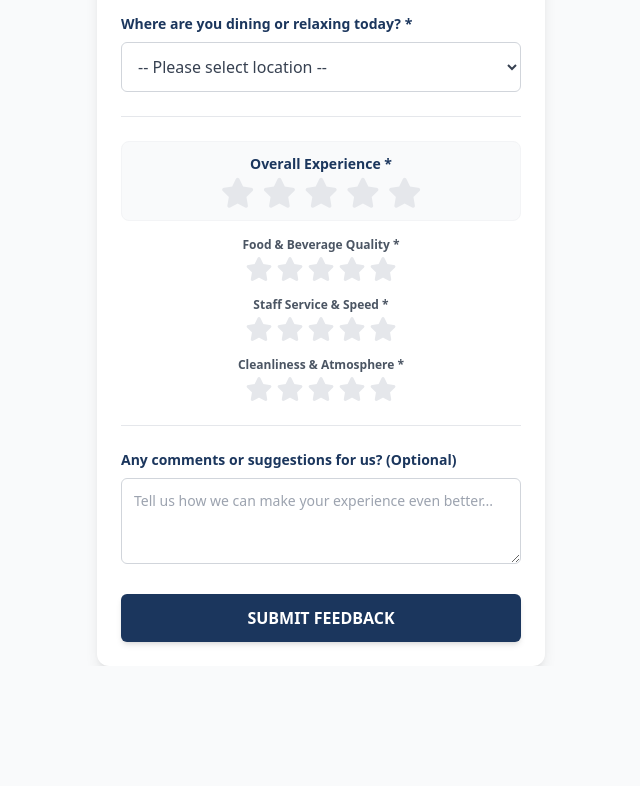
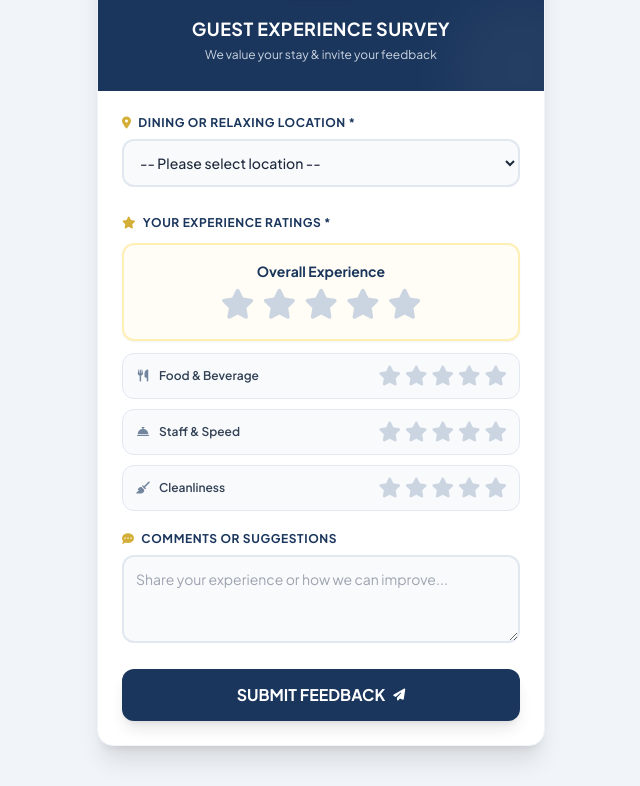
Before and after one commit to nhekmab-cloud/hotel--guest-feedback, a plain HTML site: page index.html in a window 1280 px wide. Shown: the part 146-932 px from the top of the page, without its empty margins (319-959 px from the left). Before the commit the page ends 812 px from the top, so only its background shows below. Drawn offline with nearby package versions, Linux system fonts and the light colour scheme.

Commit message:
Update HTML structure and styles for feedback form

```diff
--- a/index.html
+++ b/index.html
@@ -5,38 +5,57 @@
     <meta name="viewport" content="width=device-width, initial-scale=1.0">
     <title>Independence Hotel - Guest Feedback</title>
     <script src="https://cdn.tailwindcss.com"></script>
-    <link href="https://cdnjs.cloudflare.com/ajax/libs/font-awesome/6.0.0/css/all.min.css" rel="stylesheet">
+    <link href="https://cdnjs.cloudflare.com/ajax/libs/font-awesome/6.4.0/css/all.min.css" rel="stylesheet">
+    <link href="https://fonts.googleapis.com/css2?family=Plus+Jakarta+Sans:wght@400;500;600;700;800&display=swap" rel="stylesheet">
     <script>
         tailwind.config = {
             theme: {
                 extend: {
+                    fontFamily: {
+                        sans: ['Plus Jakarta Sans', 'sans-serif'],
+                    },
                     colors: {
                         navy: '#1B365D',
-                        gold: '#C5A880',
+                        navyDark: '#122543',
+                        gold: '#D4AF37',
+                        goldHover: '#B89528',
+                        lightBg: '#F8FAFC'
                     }
                 }
             }
         }
     </script>
     <style>
-        .star-rating i { color: #e5e7eb; cursor: pointer; transition: color 0.2s; }
-        .star-rating i.active, .star-rating i:hover { color: #C5A880; }
+        .star-rating i { color: #CBD5E1; cursor: pointer; transition: all 0.2s ease; }
+        .star-rating i.active, .star-rating i:hover { color: #D4AF37; transform: scale(1.15); }
     </style>
 </head>
-<body class="bg-gray-50 h-full flex items-center justify-center p-4">
-    <div class="max-w-md w-full bg-white rounded-xl shadow-lg overflow-hidden mt-4 mb-4">
-        <!-- Header & Logo -->
-        <div class="bg-navy p-6 text-center">
-            <img src="Logo PNG-white.png" alt="Independence Hotel" class="h-16 mx-auto mb-2" onerror="this.src='https://via.placeholder.com/150x50?text=Logo'">
-            <h2 class="text-white text-xl font-semibold tracking-wider">GUEST EXPERIENCE SURVEY</h2>
+<body class="bg-slate-100 font-sans min-h-full flex items-center justify-center p-3 sm:p-6">
+
+    <div class="max-w-md w-full bg-white rounded-2xl shadow-xl overflow-hidden border border-slate-100 my-4">
+
+        <!-- Header & Logo Section -->
+        <div class="bg-navy p-7 text-center relative overflow-hidden">
+            <div class="absolute -right-10 -bottom-10 w-32 h-32 bg-white/5 rounded-full blur-2xl"></div>
+
+            <!-- Logo Box Container (Ensures logo is always visible) -->
+            <div class="bg-white p-3 rounded-xl shadow-md inline-block mb-3 border border-white/20">
+                <img src="Logo PNG-white.png" alt="Independence Hotel" class="h-12 mx-auto object-contain" onerror="this.src='IH_LOGO.png'; this.onerror=null;">
             </div>
 
-        <!-- Form -->
-        <form id="feedbackForm" class="p-6 space-y-6">
+            <h2 class="text-white font-bold text-lg tracking-wide uppercase">Guest Experience Survey</h2>
+            <p class="text-slate-300 text-xs mt-1">We value your stay & invite your feedback</p>
+        </div>
+
+        <!-- Form Section -->
+        <form id="feedbackForm" class="p-5 sm:p-6 space-y-5">
+
             <!-- Outlet Selection -->
             <div>
-                <label class="block text-sm font-bold text-navy mb-2">Where are you dining or relaxing today? *</label>
-                <select id="outlet" required class="w-full border-gray-300 border rounded-md p-3 focus:ring-navy focus:border-navy bg-white text-gray-700">
+                <label class="block text-xs font-bold uppercase tracking-wider text-navy mb-2">
+                    <i class="fa-solid fa-location-dot text-gold mr-1"></i> Dining or Relaxing Location *
+                </label>
+                <select id="outlet" required class="w-full border-2 border-slate-200 rounded-xl p-3 focus:ring-2 focus:ring-navy focus:border-navy bg-slate-50 text-slate-800 text-sm font-medium transition">
                     <option value="">-- Please select location --</option>
                     <option value="Sunset Restaurant">Sunset Restaurant</option>
                     <option value="Coral Restaurant (Breakfast)">Coral Restaurant (Breakfast)</option>
@@ -49,15 +68,16 @@
                 </select>
             </div>
 
-            <hr class="border-gray-200">
+            <!-- Ratings Section Container -->
+            <div class="space-y-3 pt-2">
+                <p class="text-xs font-bold uppercase tracking-wider text-navy">
+                    <i class="fa-solid fa-star text-gold mr-1"></i> Your Experience Ratings *
+                </p>
 
-            <!-- Ratings Section -->
-            <div class="space-y-4">
-
-                <!-- Overall -->
-                <div class="flex flex-col items-center bg-gray-50 p-3 rounded-lg border border-gray-100">
-                    <label class="text-sm font-bold text-navy mb-1">Overall Experience *</label>
-                    <div class="flex space-x-2 text-3xl star-rating" data-category="overall">
+                <!-- Overall Rating (Featured Card) -->
+                <div class="bg-amber-50/50 border-2 border-amber-200/60 p-4 rounded-xl text-center shadow-sm">
+                    <label class="block text-sm font-bold text-navy mb-1">Overall Experience</label>
+                    <div class="flex justify-center space-x-2 text-3xl star-rating py-1" data-category="overall">
                         <i class="fas fa-star" data-rating="1"></i>
                         <i class="fas fa-star" data-rating="2"></i>
                         <i class="fas fa-star" data-rating="3"></i>
@@ -67,10 +87,15 @@
                     <input type="hidden" id="rating_overall">
                 </div>
 
+                <!-- Category Ratings Grid -->
+                <div class="grid grid-cols-1 gap-2.5">
+
                     <!-- Food & Beverage -->
-                <div class="flex flex-col items-center">
-                    <label class="text-xs font-semibold text-gray-600 mb-1">Food & Beverage Quality *</label>
-                    <div class="flex space-x-1 text-2xl star-rating" data-category="food">
+                    <div class="flex items-center justify-between bg-slate-50 p-3 rounded-xl border border-slate-200">
+                        <span class="text-xs font-semibold text-slate-700 flex items-center">
+                            <i class="fa-solid fa-utensils text-navy/60 mr-2 w-4 text-center"></i> Food & Beverage
+                        </span>
+                        <div class="flex space-x-1 text-xl star-rating" data-category="food">
                             <i class="fas fa-star" data-rating="1"></i>
                             <i class="fas fa-star" data-rating="2"></i>
                             <i class="fas fa-star" data-rating="3"></i>
@@ -81,9 +106,11 @@
                     </div>
 
                     <!-- Staff Service -->
-                <div class="flex flex-col items-center">
-                    <label class="text-xs font-semibold text-gray-600 mb-1">Staff Service & Speed *</label>
-                    <div class="flex space-x-1 text-2xl star-rating" data-category="service">
+                    <div class="flex items-center justify-between bg-slate-50 p-3 rounded-xl border border-slate-200">
+                        <span class="text-xs font-semibold text-slate-700 flex items-center">
+                            <i class="fa-solid fa-concierge-bell text-navy/60 mr-2 w-4 text-center"></i> Staff & Speed
+                        </span>
+                        <div class="flex space-x-1 text-xl star-rating" data-category="service">
                             <i class="fas fa-star" data-rating="1"></i>
                             <i class="fas fa-star" data-rating="2"></i>
                             <i class="fas fa-star" data-rating="3"></i>
@@ -93,10 +120,12 @@
                         <input type="hidden" id="rating_service">
                     </div>
 
-                <!-- Cleanliness & Atmosphere -->
-                <div class="flex flex-col items-center">
-                    <label class="text-xs font-semibold text-gray-600 mb-1">Cleanliness & Atmosphere *</label>
-                    <div class="flex space-x-1 text-2xl star-rating" data-category="cleanliness">
+                    <!-- Cleanliness -->
+                    <div class="flex items-center justify-between bg-slate-50 p-3 rounded-xl border border-slate-200">
+                        <span class="text-xs font-semibold text-slate-700 flex items-center">
+                            <i class="fa-solid fa-broom text-navy/60 mr-2 w-4 text-center"></i> Cleanliness
+                        </span>
+                        <div class="flex space-x-1 text-xl star-rating" data-category="cleanliness">
                             <i class="fas fa-star" data-rating="1"></i>
                             <i class="fas fa-star" data-rating="2"></i>
                             <i class="fas fa-star" data-rating="3"></i>
@@ -107,18 +136,20 @@
                     </div>
 
                 </div>
+            </div>
 
-            <hr class="border-gray-200">
-
-            <!-- Comments -->
+            <!-- Comments Box -->
             <div>
-                <label class="block text-sm font-bold text-navy mb-2">Any comments or suggestions for us? (Optional)</label>
-                <textarea id="comments" rows="3" class="w-full border-gray-300 border rounded-md p-3 focus:ring-navy focus:border-navy text-sm" placeholder="Tell us how we can make your experience even better..."></textarea>
+                <label class="block text-xs font-bold uppercase tracking-wider text-navy mb-2">
+                    <i class="fa-solid fa-comment-dots text-gold mr-1"></i> Comments or Suggestions
+                </label>
+                <textarea id="comments" rows="3" class="w-full border-2 border-slate-200 rounded-xl p-3 focus:ring-2 focus:ring-navy focus:border-navy text-sm bg-slate-50 text-slate-800" placeholder="Share your experience or how we can improve..."></textarea>
             </div>
 
             <!-- Submit Button -->
-            <button type="submit" id="submitBtn" class="w-full bg-navy text-white font-bold py-3 px-4 rounded-md hover:bg-opacity-90 transition shadow-md">
-                SUBMIT FEEDBACK
+            <button type="submit" id="submitBtn" class="w-full bg-navy hover:bg-navyDark text-white font-bold py-3.5 px-4 rounded-xl transition duration-200 shadow-lg hover:shadow-xl flex items-center justify-center space-x-2">
+                <span>SUBMIT FEEDBACK</span>
+                <i class="fa-solid fa-paper-plane text-xs"></i>
             </button>
         </form>
     </div>
@@ -138,9 +169,7 @@
                     let rating = this.getAttribute('data-rating');
                     input.value = rating;
 
-                    // Reset all stars in this group
                     stars.forEach(s => s.classList.remove('active'));
-                    // Highlight selected stars
                     for(let i=0; i<rating; i++) {
                         stars[i].classList.add('active');
                     }
@@ -152,7 +181,6 @@
         document.getElementById('feedbackForm').addEventListener('submit', function(e) {
             e.preventDefault();
 
-            // Validate all stars are clicked
             const rOverall = document.getElementById('rating_overall').value;
             const rFood = document.getElementById('rating_food').value;
             const rService = document.getElementById('rating_service').value;
@@ -164,7 +192,7 @@
             }
 
             const submitBtn = document.getElementById('submitBtn');
-            submitBtn.innerText = "SUBMITTING...";
+            submitBtn.innerHTML = `<span>SUBMITTING...</span> <i class="fa-solid fa-spinner fa-spin text-xs"></i>`;
             submitBtn.disabled = true;
 
             const data = {
@@ -184,17 +212,16 @@
                 headers: { 'Content-Type': 'application/json' },
                 body: JSON.stringify(data)
             }).then(response => {
-                submitBtn.innerText = "SUCCESS! THANK YOU";
+                submitBtn.innerHTML = `<span>SUCCESS! THANK YOU</span> <i class="fa-solid fa-circle-check"></i>`;
                 submitBtn.classList.remove('bg-navy');
-                submitBtn.style.backgroundColor = "#28a745";
+                submitBtn.style.backgroundColor = "#16a34a";
 
-                // Clear Form
                 document.getElementById('feedbackForm').reset();
                 document.querySelectorAll('.star-rating i').forEach(s => s.classList.remove('active'));
                 document.querySelectorAll('input[type="hidden"]').forEach(inp => inp.value = '');
 
                 setTimeout(() => {
-                    submitBtn.innerText = "SUBMIT FEEDBACK";
+                    submitBtn.innerHTML = `<span>SUBMIT FEEDBACK</span> <i class="fa-solid fa-paper-plane text-xs"></i>`;
                     submitBtn.style.backgroundColor = "";
                     submitBtn.classList.add('bg-navy');
                     submitBtn.disabled = false;
```
Lines whose indentation alone changed are shown as unchanged.
